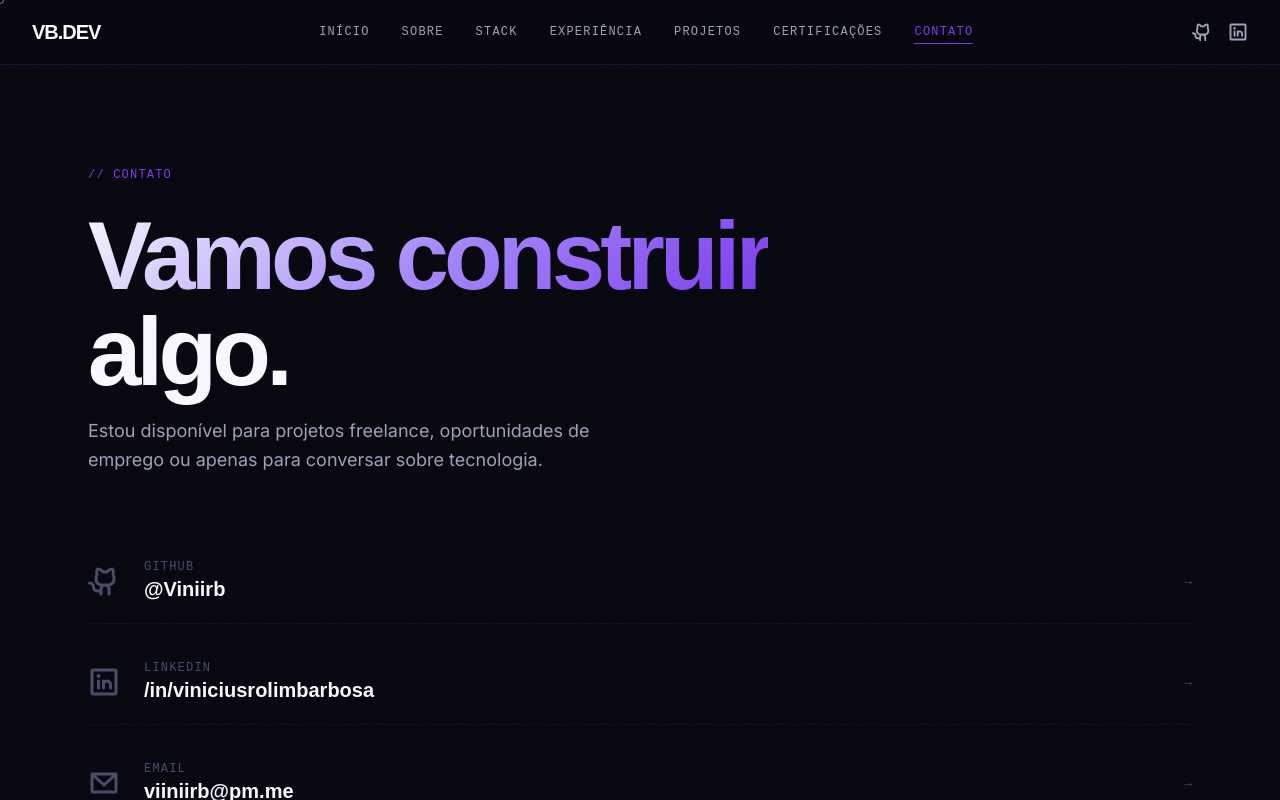
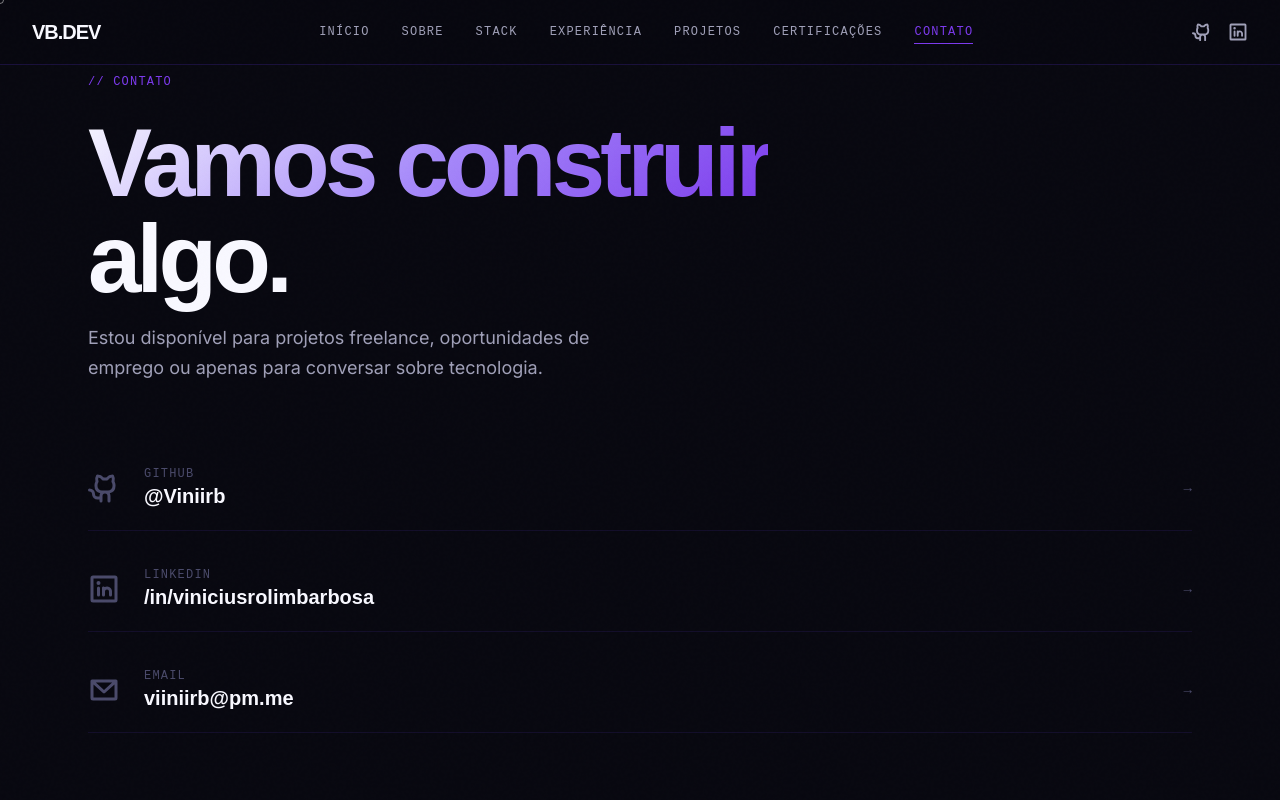
Before and after one commit to Viniirb/portifolio, a Next.js app: page / in a window 1280 px wide. Both pictures are taken after a click on the button "FALAR COMIGO". Built offline with nearby package versions, Linux system fonts and the light colour scheme.

Commit message:
fix: contact section h-full, reduce padding, fix whileInView on contact rows

```diff
--- a/src/components/sections/ContactSection.tsx
+++ b/src/components/sections/ContactSection.tsx
@@ -26,7 +26,7 @@ const contacts = [
 
 export function ContactSection() {
   return (
-    <section id="contato" className="py-24 sm:py-40 px-6 max-w-6xl mx-auto">
+    <section id="contato" className="h-full flex flex-col justify-center py-8 sm:py-12 px-6 max-w-6xl mx-auto">
       <SectionReveal>
         <span className="font-mono text-xs text-purple-glow uppercase tracking-widest">
           // contato
@@ -54,8 +54,7 @@ export function ContactSection() {
             <motion.div
               key={contact.label}
               initial={{ opacity: 0, x: -20 }}
-              whileInView={{ opacity: 1, x: 0 }}
-              viewport={{ once: true }}
+              animate={{ opacity: 1, x: 0 }}
               transition={{ duration: 0.5, delay: 0.3 + index * 0.1 }}
             >
               <a
```
